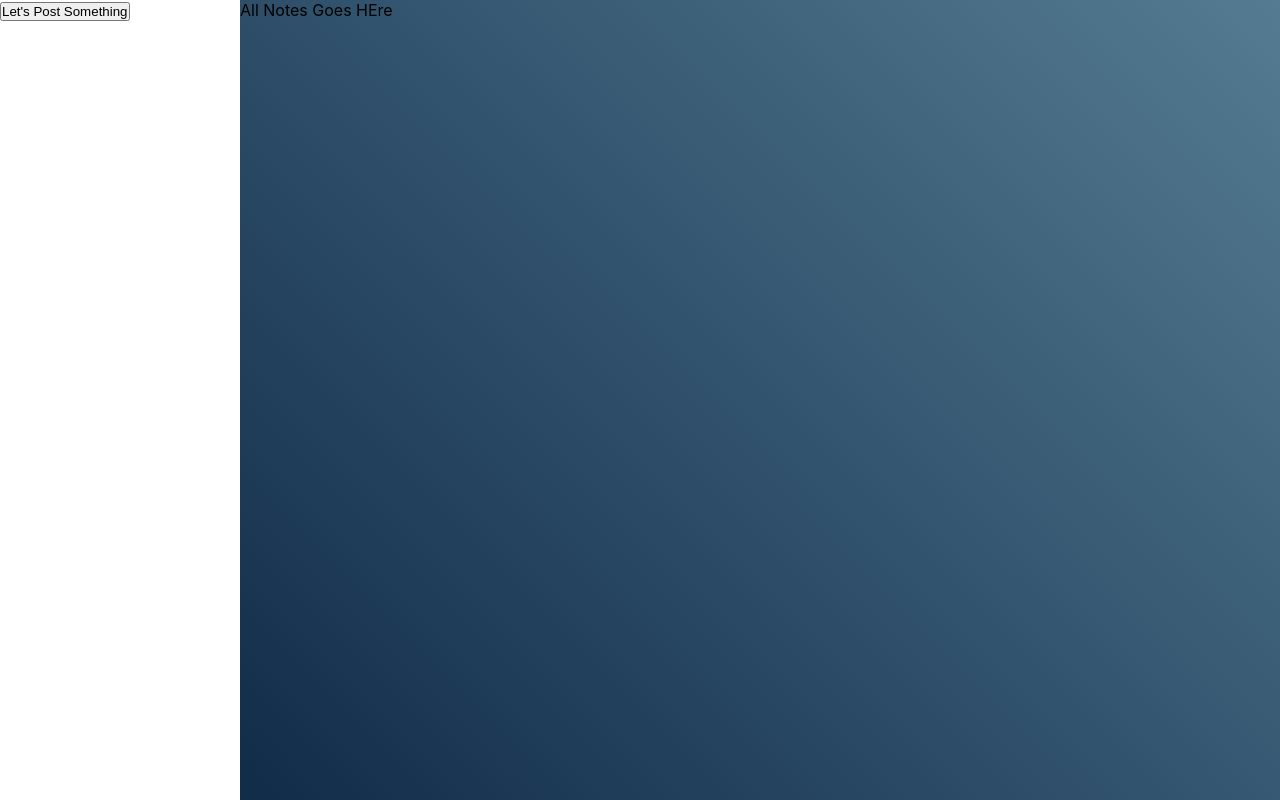
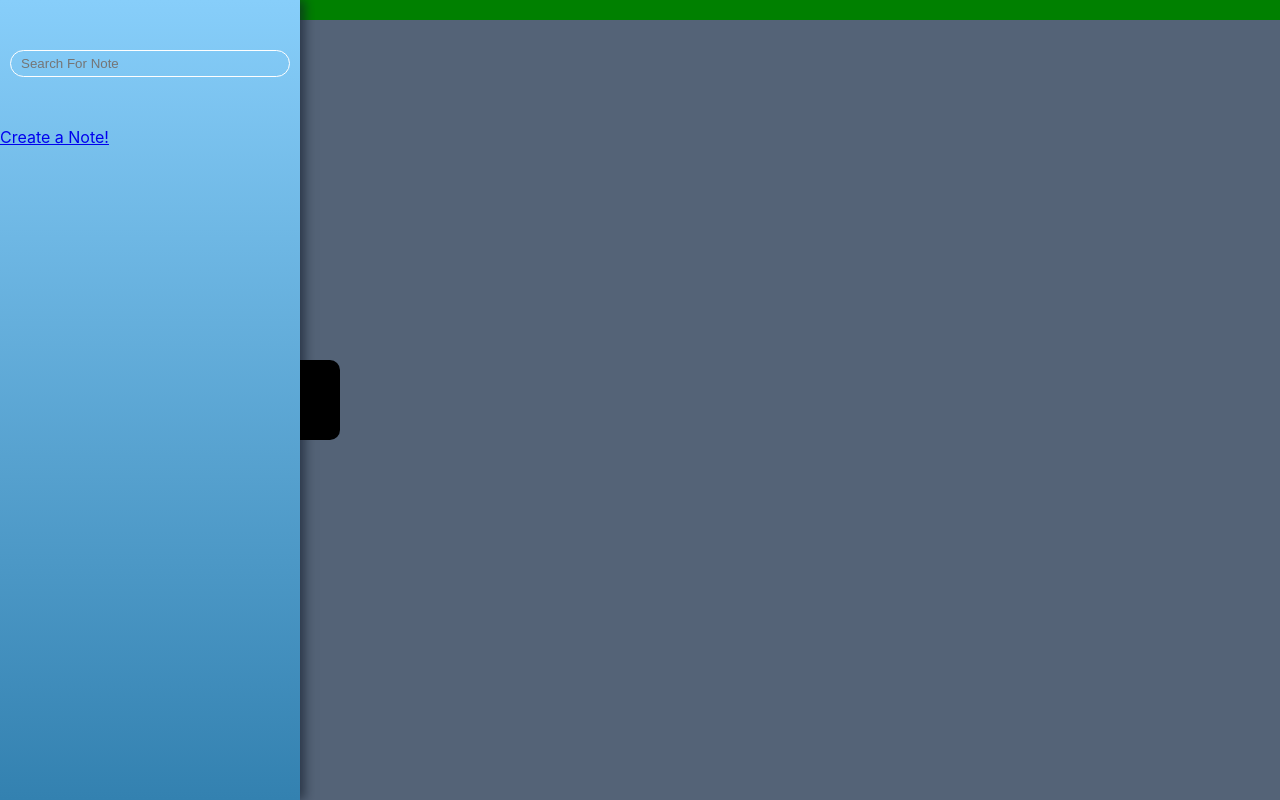
Before and after one commit to justinacgray/postItApp, a React (Create React App) app in the folder client/: page /dashboard in a window 1280 px wide. Built offline with nearby package versions, Linux system fonts and the light colour scheme; no server answers.

Commit message:
added styles

```diff
--- a/client/src/css/Dashboard.css
+++ b/client/src/css/Dashboard.css
@@ -1,21 +1,83 @@
-#layout{
-    display: flex;
-    width: 100vw;
-    height: 100vh;
-    background: linear-gradient(45deg, hsla(213, 77%, 14%, 1) 0%, hsla(202, 27%, 45%, 1) 100%);
+body{
+    background-color: #546377;
 }
 
-.sidebar {
-    /* position: fixed; */
-    width: 240px;
-    /* left: -240px; */
+.dash-body {
+    /* display: flex; */
+}
+.side-menu{
+    width: 300px;
     height: 100%;
-    background-color: #fff;
-    transition: all .5s ease;
+    padding: 50px 0;
+    box-sizing: border-box;
+    background-image: linear-gradient(0deg,#3381b0,#87cefa);
+    display: flex;
+    flex-flow: column nowrap;
+    box-shadow: 5px 0px 10px rgba(17, 26, 41, 0.6);
+    position: absolute;
+
+    transition: .5s;
+    /* transform: translateX(0); */
+}
+.side-menu form{
+    display: flex;
+    margin: 0 10px 50px;
+    border-radius: 100px;
+    border: 1px solid #fff;
 
 }
+.side-menu form input,
+.side-menu form button{
+    background-color: transparent;
+    color: #fff;
+    border:none;
+    padding:5px 10px;
+}
+.side-menu form input{
+    width: 230px;
+}
+.side-menu label{
+    position: absolute;
+    width: 40px;
+    height: 80px;
+    background-color: #000;
+    color: #fff;
+    right: -40px;
+    top: 0;
+    bottom: 0;
+    margin: auto;
+    line-height: 80px;
+    text-align: center;
+    font-size: 30px;
+    border-radius: 0 10px 10px 0;
+}
+#side-menu-switch{
+    position: absolute;
+    opacity: 0;
+}
+#side-menu-switch:checked + .side-menu{
+    transform: translateX(-100%);
+}
+/* #side-menu-switch:checked + .side-menu label .fas{
+    transform:scaleX(-1);
+} */
+/* ::placeholder { */
+     /* Chrome, Firefox, Opera, Safari 10.1+ */
+    /* color: #fff; */
+    /* opacity: 1; Firefox */
+/* } */
+.side-menu form button{
+    width: 50px;
+}
+.side-menu form input:focus::placeholder{
+    color: #ccc;
+}
+.side-menu form input:focus,
+.side-menu form button:focus{
+    outline: none;
+}
 
-
-.main-body {
-
+main {
+    background-color: green;
+    /* margin-left: 350px; */
 }
--- a/client/src/views/Dashboard.jsx
+++ b/client/src/views/Dashboard.jsx
@@ -1,6 +1,6 @@
-import React, {useState, useEffect} from 'react'
+import React, { useState, useEffect } from 'react'
 import axios from 'axios'
-import {Navigate, useParams} from 'react-router-dom'
+import { Navigate, useParams, Link } from 'react-router-dom'
 import '../css/Dashboard.css'
 import AllNotes from '../components/AllNotes'
 import NewNote from '../components/NewNote'
@@ -22,18 +22,27 @@ const Dashboard = () => {
 
 
   return (
-    <div id='layout'>
-      <aside className='sidebar'>
-        <div>
-          <button onClick={() => setModalToggle(true)}>
-            Let's Post Something
-          </button>
-        {modalToggle && <NewNote closeModal={setModalToggle} /> }
+    <div className='dash-body'>
+      <nav>
+        <input type="checkbox" name="" id="side-menu-switch" />
+        <div className="side-menu">
+          <form action="">
+            <input type="text" placeholder="Search For Note" />
+            <button>
+              <i className="fas fa-search"></i>
+            </button>
+          </form>
+          <Link to="" onClick={() => setModalToggle(true)}><i className="fas fa-gavel"></i>Create a Note!</Link>
+          <label htmlFor="side-menu-switch">
+            <i className="fas fa-angle-left"></i>
+          </label>
         </div>
-      </aside>
-      <main className='main-body'>
-        <AllNotes />
-        {/* <EditNote /> */}
+      {modalToggle && <NewNote closeModal={setModalToggle} /> }
+      </nav>
+      <main >
+      <AllNotes  />
+      {/* <EditNote /> */}
+
       </main>
 
     </div>
```
